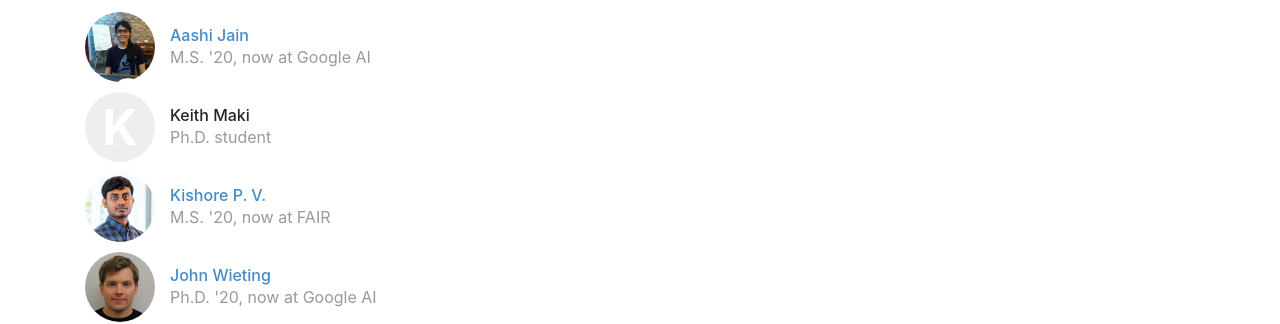
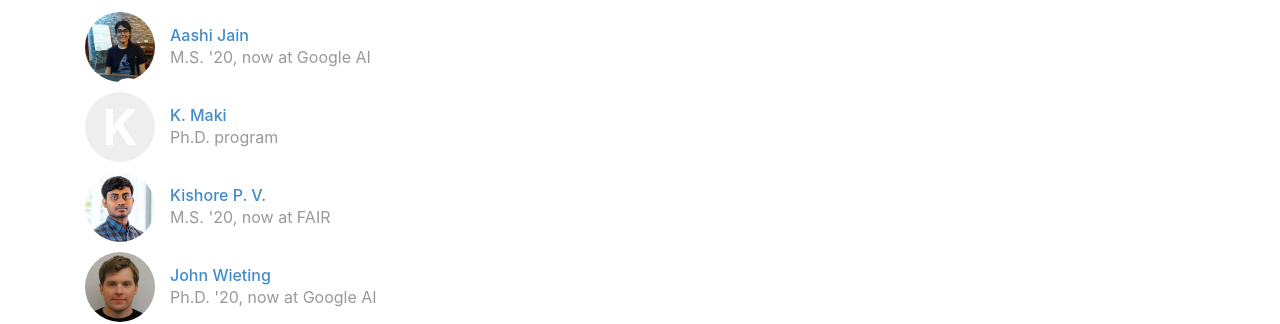
Before and after one commit to icebergnlp/icebergnlp.github.io, a Jekyll site: the page built from people.html, in a window 1280 px wide. Shown: the part 784-1108 px from the top of the page. Built offline with Jekyll 4.4.1, drawn with Linux system fonts in a browser that asks for light colours.

Commit message:
Updated Korte Maki's entry

```diff
--- a/_data/people.yml
+++ b/_data/people.yml
@@ -105,10 +105,11 @@ aashi:
     bio: "M.S. '20, now at Google AI"
 
 kmaki:
-    display_name: "Keith Maki"
+    display_name: "K. Maki"
+    webpage: "https://scholar.google.com/citations?user=4MwHtsUAAAAJ&hl=en&oi=ao"
     role: past
 #   image: /img/people/kmaki.jpg
-    bio: "Ph.D. student"
+    bio: "Ph.D. program"
 
 kishore:
     display_name: "Kishore P. V."
```
